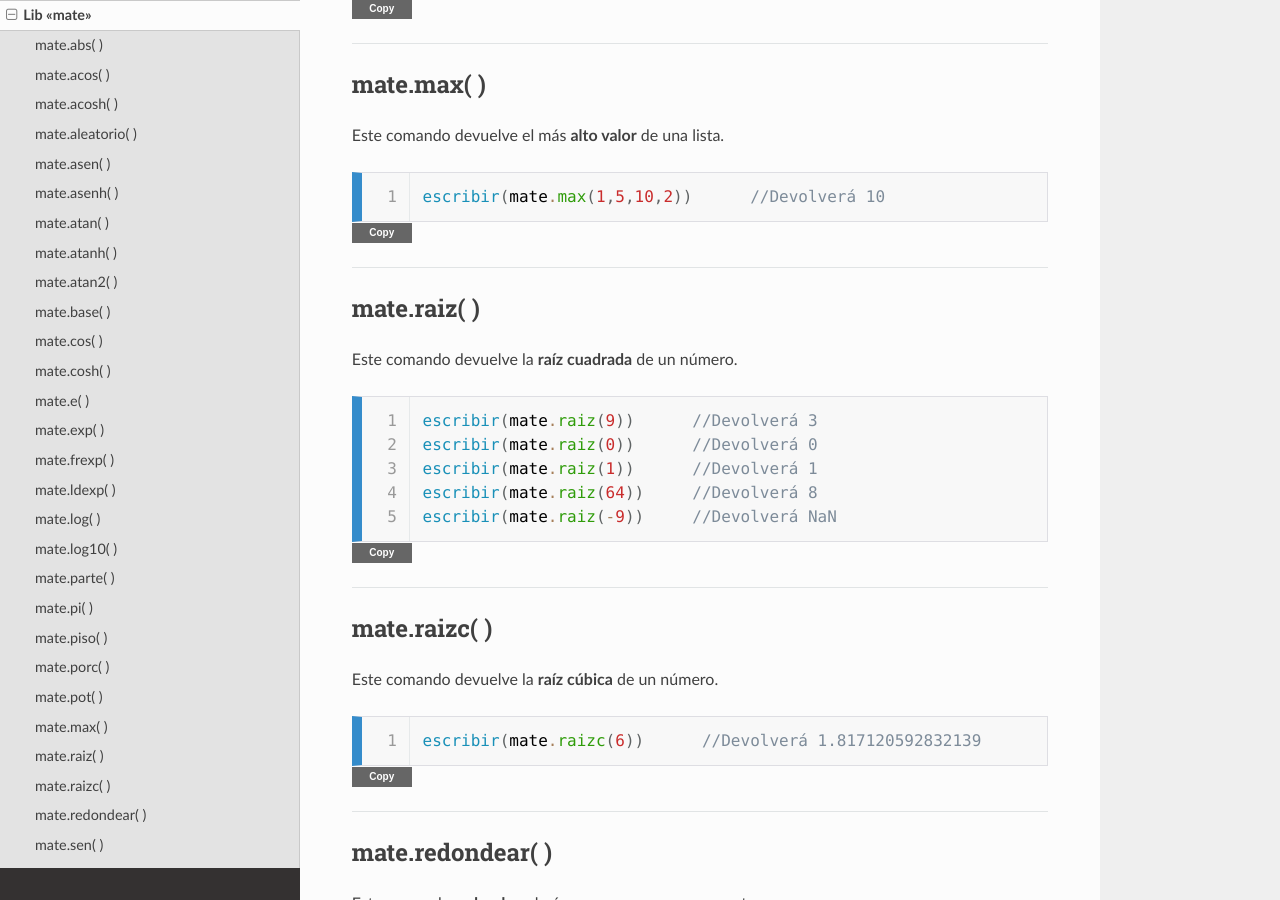
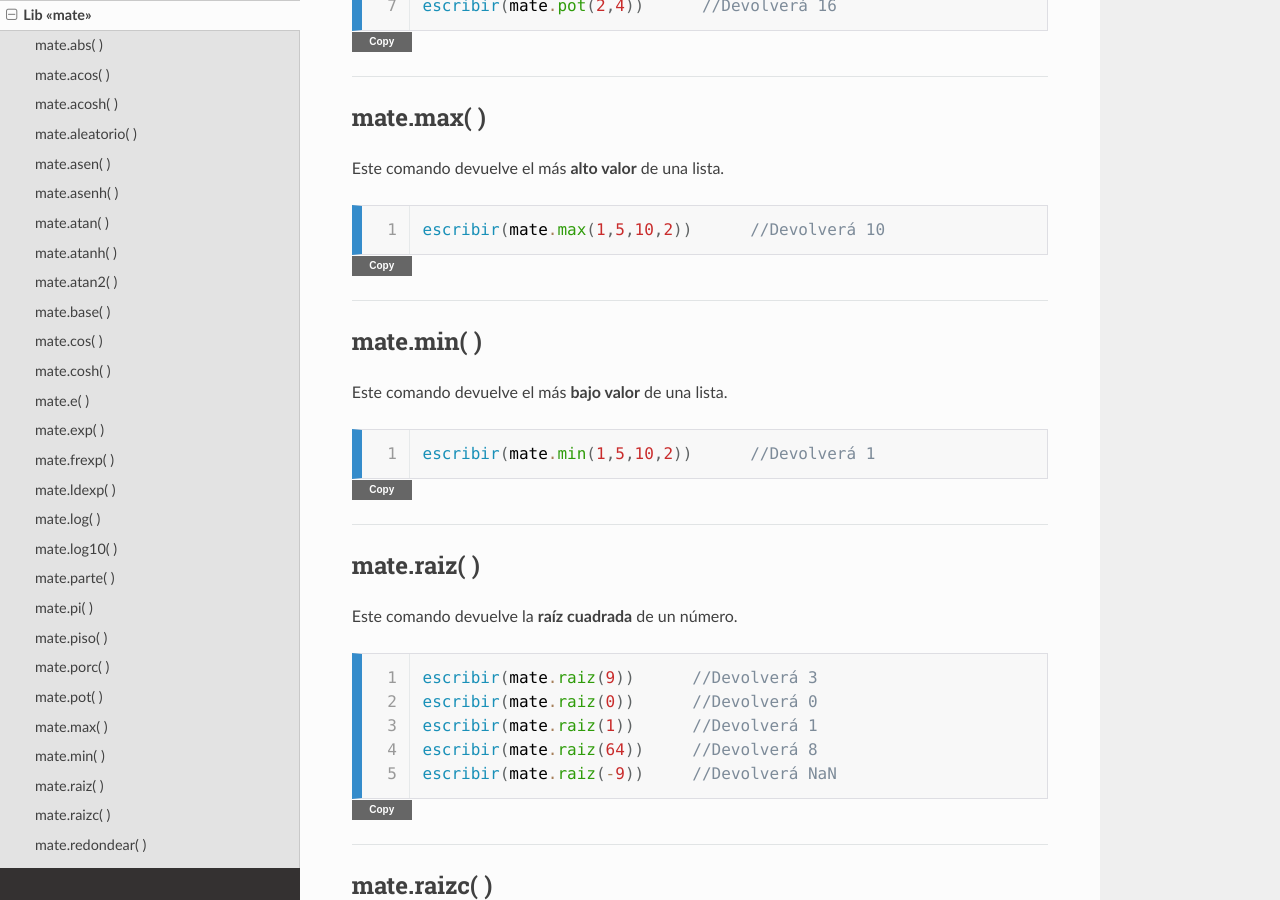
Before and after one commit to LatinoDocs/Manual-Latino, a Sphinx documentation site: the page built from docs/librerias/Matematica.rst, in a window 1280 px wide and 900 px high, scrolled down 9693 px. Built offline with Sphinx 7.4.7 and the Read the Docs theme 2.0.0, drawn with Linux system fonts in a browser that asks for light colours; comment, search, counter and statistics services are not loaded; some of the changed text lies outside the part shown.

Commit message:
Se ha agregado el comando **mate.min()**

```diff
--- a/docs/Novedades.rst
+++ b/docs/Novedades.rst
@@ -42,6 +42,7 @@
   * Se ha añadido el comando **mate.atanh()**
   * Se ha añadido el comando **mate.pi()**
   * Se ha añadido el comando **mate.max()**
+  * Se ha añadido el comando **mate.min()**
   * Se ha añadido el comando **mate.raizc()**
   * Se ha añadido el comando **mate.tau()**
   * Se ha añadido el comando **mate.e()**
--- a/docs/librerias/Matematica.rst
+++ b/docs/librerias/Matematica.rst
@@ -65,6 +65,8 @@
 | pot\( \)       | 2          | Devuelve el valor de un número elevado a la potencia                          |
 +----------------+------------+-------------------------------------------------------------------------------+
 | max\( \)       | 1,2,3...   | Devuelve el más alto valor de una lista                                       |
++----------------+------------+-------------------------------------------------------------------------------+
+| min\( \)       | 1,2,3...   | Devuelve el más bajo valor de una lista                                       |
 +----------------+------------+-------------------------------------------------------------------------------+
 | raiz\( \)      | 1          | Devuelve la raíz cuadrada                                                     |
 +----------------+------------+-------------------------------------------------------------------------------+
@@ -461,6 +463,16 @@
 
 ----
 
+mate.min\( \)
+---------------
+Este comando devuelve el más **bajo valor** de una lista.
+
+.. raw:: html
+
+   <pre><code class="language-latino line-numbers">escribir(mate.min(1,5,10,2))      //Devolverá 1</code></pre>
+
+----
+
 mate.raiz\( \)
 ---------------
 Este comando devuelve la **raíz cuadrada** de un número.
```
Also changed, not shown: other parts of docs/Novedades.rst (+1 -1 lines).
